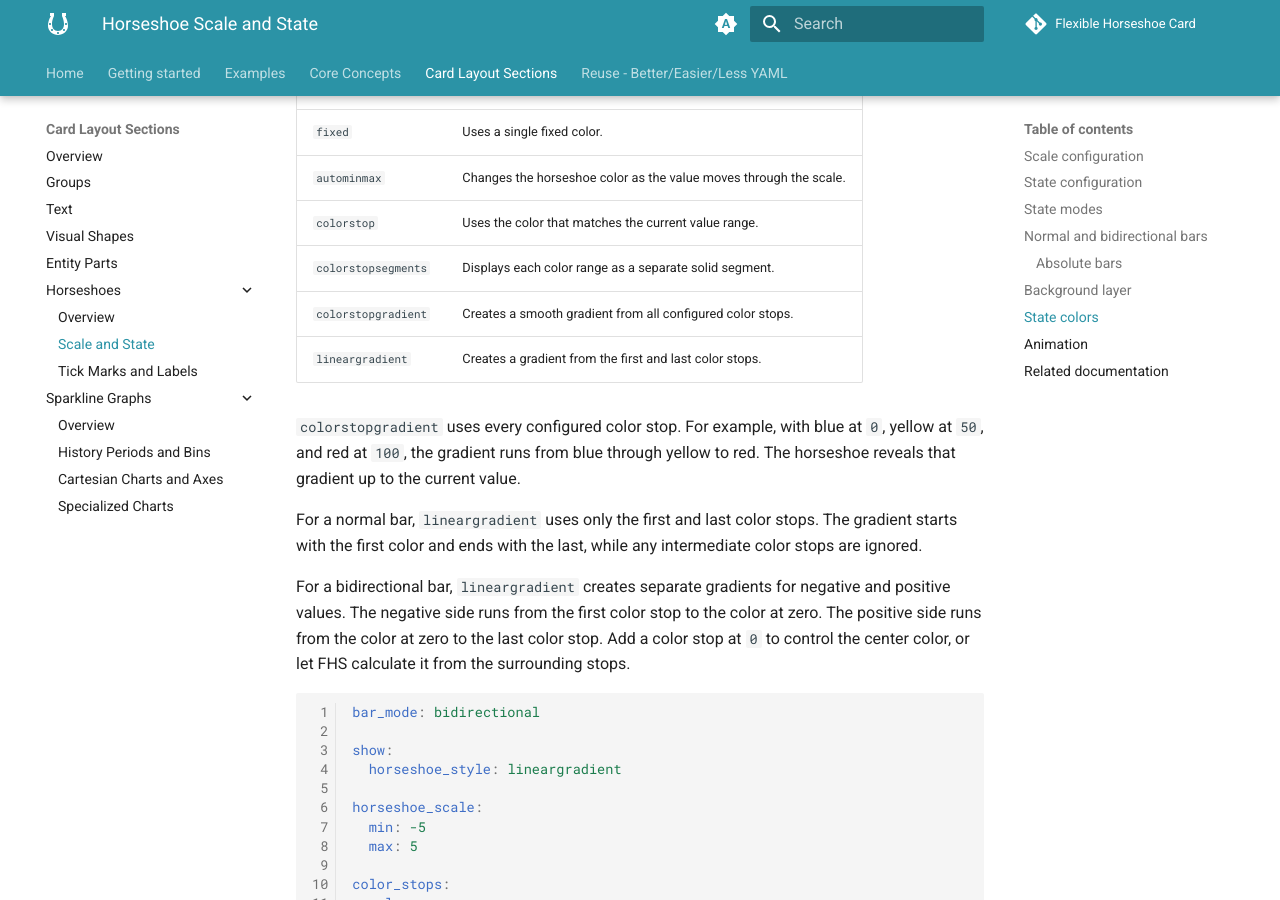
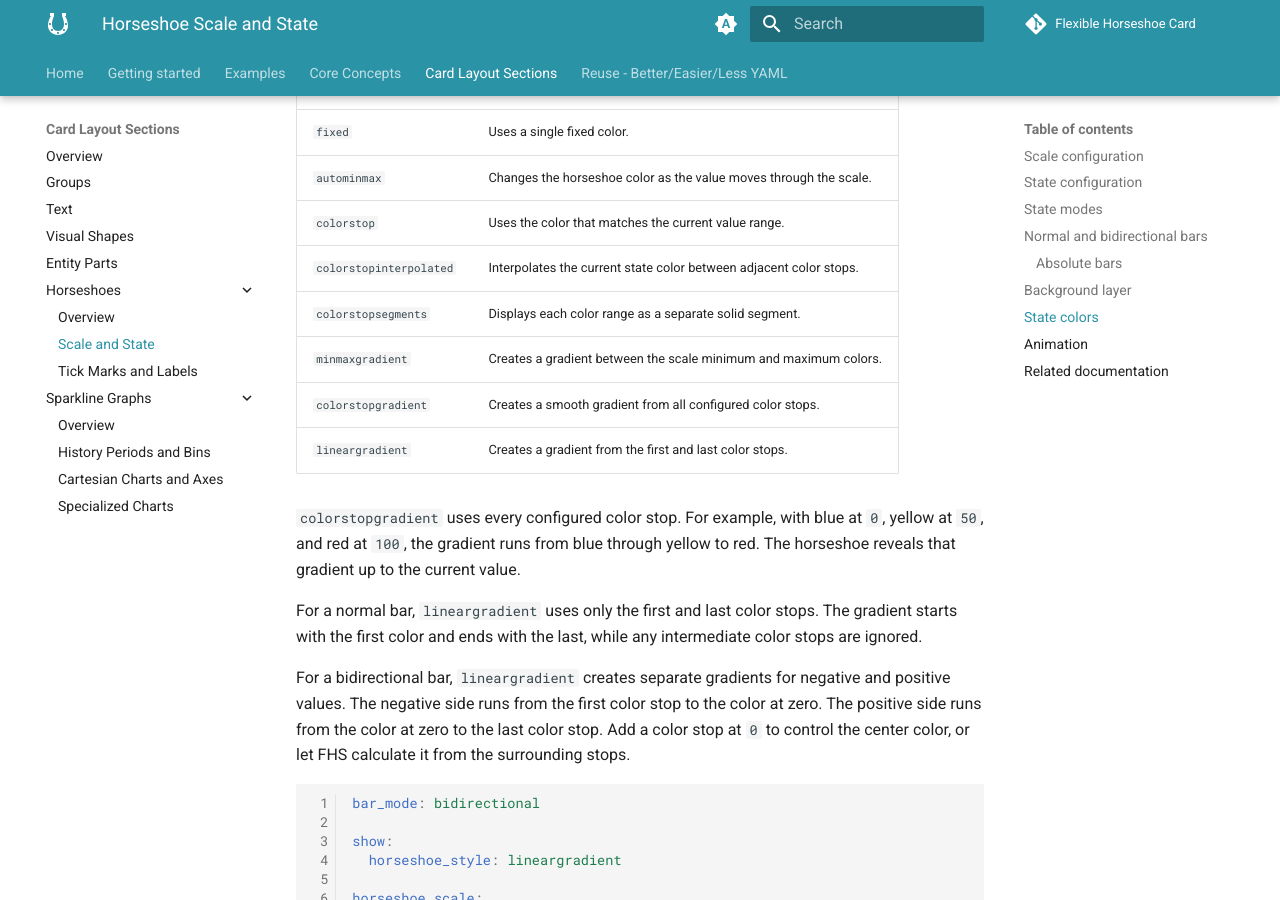
Before and after one commit to AmoebeLabs/flex-horseshoe-card, an MkDocs documentation site: the page built from docs/docs/sections/horseshoe-scale-and-state.md, in a window 1280 px wide and 900 px high, scrolled down 4981 px. Built offline with MkDocs 1.6.1 and Material for MkDocs 9.7.7, drawn with Linux system fonts in a browser that asks for light colours; comment, search, counter and statistics services are not loaded.

```diff
--- a/docs/docs/sections/horseshoe-scale-and-state.md
+++ b/docs/docs/sections/horseshoe-scale-and-state.md
@@ -163,14 +163,16 @@
 
 Use `show.horseshoe_style` to control how the horseshoe is colored.
 
-| Style               | What it does                                                      |
-| :------------------ | :---------------------------------------------------------------- |
-| `fixed`             | Uses a single fixed color.                                        |
-| `autominmax`        | Changes the horseshoe color as the value moves through the scale. |
-| `colorstop`         | Uses the color that matches the current value range.              |
-| `colorstopsegments` | Displays each color range as a separate solid segment.            |
-| `colorstopgradient` | Creates a smooth gradient from all configured color stops.        |
-| `lineargradient`    | Creates a gradient from the first and last color stops.           |
+| Style                    | What it does                                                      |
+| :----------------------- | :---------------------------------------------------------------- |
+| `fixed`                  | Uses a single fixed color.                                        |
+| `autominmax`             | Changes the horseshoe color as the value moves through the scale. |
+| `colorstop`              | Uses the color that matches the current value range.              |
+| `colorstopinterpolated`  | Interpolates the current state color between adjacent color stops. |
+| `colorstopsegments`      | Displays each color range as a separate solid segment.            |
+| `minmaxgradient`         | Creates a gradient between the scale minimum and maximum colors.  |
+| `colorstopgradient`      | Creates a smooth gradient from all configured color stops.        |
+| `lineargradient`         | Creates a gradient from the first and last color stops.           |
 
 `colorstopgradient` uses every configured color stop. For example, with blue at `0`, yellow at `50`, and red at `100`, the gradient runs from blue through yellow to red. The horseshoe reveals that gradient up to the current value.
 
```
Also changed, not shown: 1 other file.
